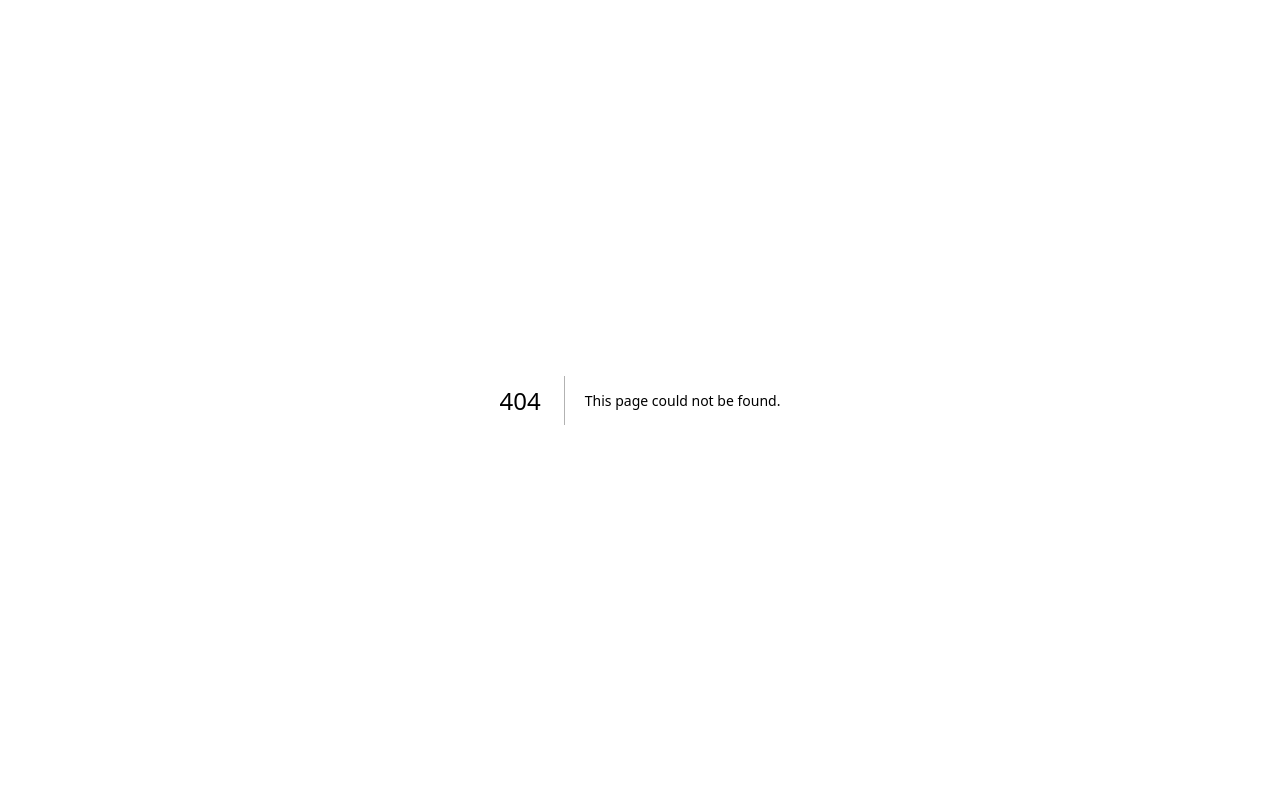
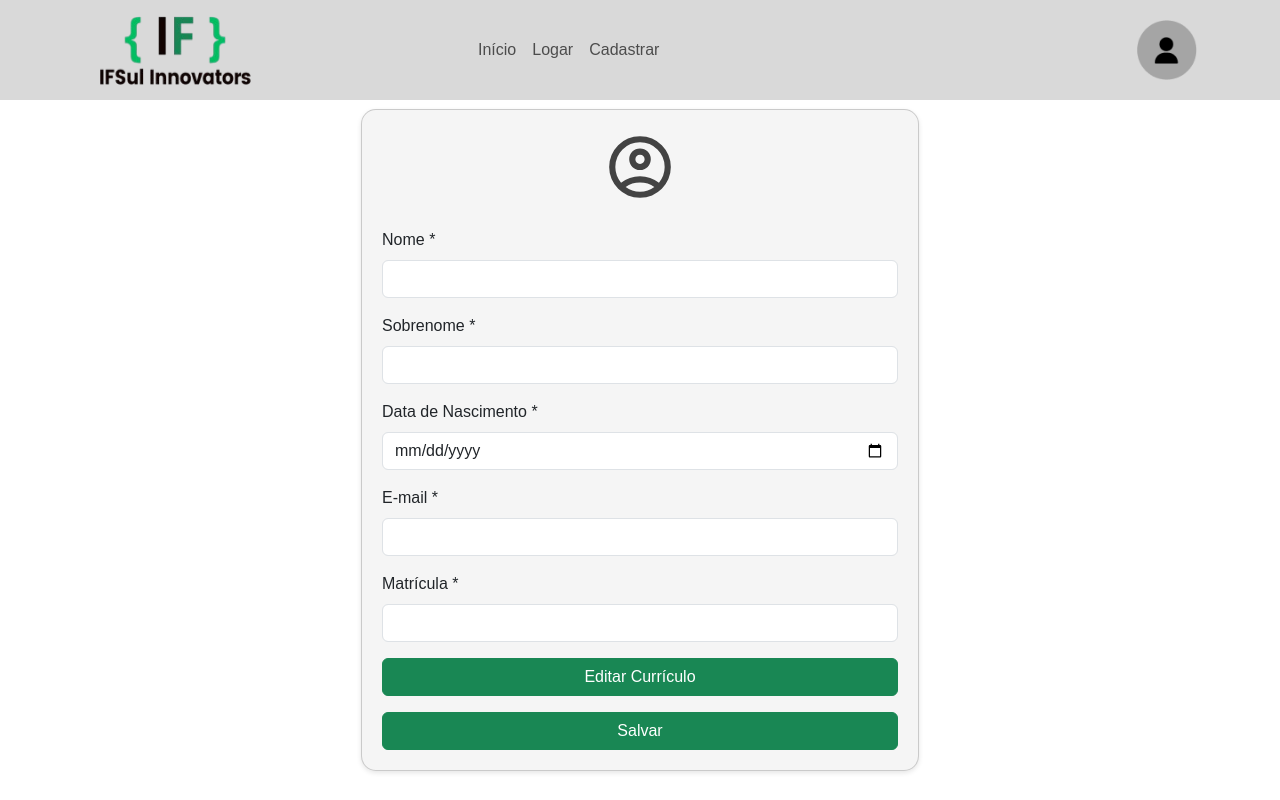
Before and after one commit to GiordaniSantos/ifsulFront, a Next.js app: page /Perfil in a window 1280 px wide. Before the commit this address had no page. Built offline with nearby package versions, Linux system fonts and the light colour scheme; no server answers.

Commit message:
Tela Perfil

```diff
--- /dev/null
+++ b/src/app/(paginas)/Perfil/page.tsx
@@ -0,0 +1,88 @@
+'use client';
+
+import { FormEvent, useState } from "react";
+import { useRouter } from "next/navigation";
+import Swal from "sweetalert2";
+
+export default function Profile() {
+    const [nome, setNome] = useState("");
+    const [sobrenome, setSobrenome] = useState("");
+    const [dataNascimento, setDataNascimento] = useState("");
+    const [email, setEmail] = useState("");
+    const [matricula, setMatricula] = useState("");
+    const router = useRouter();
+
+    const salvarPerfil = async (e: FormEvent<HTMLFormElement>) => {
+        e.preventDefault();
+
+        try {
+            const response = await fetch("/api/usuarios/perfil", {
+                method: "POST",
+                headers: { "Content-Type": "application/json" },
+                body: JSON.stringify({ nome, sobrenome, dataNascimento, email, matricula }),
+            });
+
+            if (response.ok) {
+                Swal.fire({
+                    title: "Perfil salvo com sucesso!",
+                    icon: "success",
+                });
+                router.push("/projetos");
+            } else {
+                Swal.fire({
+                    icon: "error",
+                    title: "Erro",
+                    text: "Não foi possível salvar o perfil.",
+                });
+            }
+        } catch (error) {
+            Swal.fire({
+                icon: "error",
+                title: "Erro",
+                text: "Ocorreu um erro inesperado.",
+            });
+        }
+    };
+
+    const redirecionarParaEditarCurriculo = () => {
+        router.push("/editar-curriculo");
+    };
+
+    return (
+        <div className="container" style={{ display: "flex", justifyContent: "center", alignItems: "center", height: "85vh" }}>
+            <div className="card" style={{ width: "50%", padding: "20px", borderRadius: "15px", backgroundColor: "#f5f5f5", boxShadow: "0px 2px 5px rgba(0,0,0,0.1)" }}>
+                <div className="text-center mb-4">
+                    <svg xmlns="http://www.w3.org/2000/svg" height="74px" viewBox="0 -960 960 960" width="74px" fill="#434343">
+                        <path d="M234-276q51-39 114-61.5T480-360q69 0 132 22.5T726-276q35-41 54.5-93T800-480q0-133-93.5-226.5T480-800q-133 0-226.5 93.5T160-480q0 59 19.5 111t54.5 93Zm246-164q-59 0-99.5-40.5T340-580q0-59 40.5-99.5T480-720q59 0 99.5 40.5T620-580q0 59-40.5 99.5T480-440Zm0 360q-83 0-156-31.5T197-197q-54-54-85.5-127T80-480q0-83 31.5-156T197-763q54-54 127-85.5T480-880q83 0 156 31.5T763-763q54 54 85.5 127T880-480q0 83-31.5 156T763-197q-54 54-127 85.5T480-80Zm0-80q53 0 100-15.5t86-44.5q-39-29-86-44.5T480-280q-53 0-100 15.5T294-220q39 29 86 44.5T480-160Zm0-360q26 0 43-17t17-43q0-26-17-43t-43-17q-26 0-43 17t-17 43q0 26 17 43t43 17Zm0-60Zm0 360Z" />
+                    </svg>
+                </div>
+                <form onSubmit={salvarPerfil}>
+                    <div className="mb-3">
+                        <label htmlFor="nome" className="form-label">Nome *</label>
+                        <input type="text" required value={nome} onChange={(e) => setNome(e.target.value)} className="form-control" id="nome" />
+                    </div>
+                    <div className="mb-3">
+                        <label htmlFor="sobrenome" className="form-label">Sobrenome *</label>
+                        <input type="text" required value={sobrenome} onChange={(e) => setSobrenome(e.target.value)} className="form-control" id="sobrenome" />
+                    </div>
+                    <div className="mb-3">
+                        <label htmlFor="dataNascimento" className="form-label">Data de Nascimento *</label>
+                        <input type="date" required value={dataNascimento} onChange={(e) => setDataNascimento(e.target.value)} className="form-control" id="dataNascimento" />
+                    </div>
+                    <div className="mb-3">
+                        <label htmlFor="email" className="form-label">E-mail *</label>
+                        <input type="email" required value={email} onChange={(e) => setEmail(e.target.value)} className="form-control" id="email" />
+                    </div>
+                    <div className="mb-3">
+                        <label htmlFor="matricula" className="form-label">Matrícula *</label>
+                        <input type="text" required value={matricula} onChange={(e) => setMatricula(e.target.value)} className="form-control" id="matricula" />
+                    </div>
+                    <button type="button" className="btn btn-success mb-3" style={{ width: "100%" }} onClick={redirecionarParaEditarCurriculo}>
+                        Editar Currículo
+                    </button>
+                    <button type="submit" className="btn btn-success" style={{ width: "100%" }}>Salvar</button>
+                </form>
+            </div>
+        </div>
+    );
+}
```
